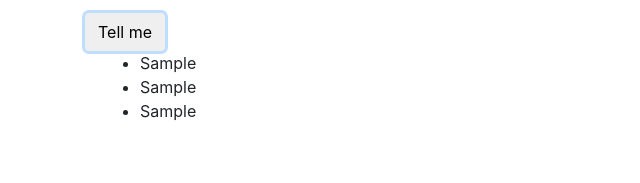
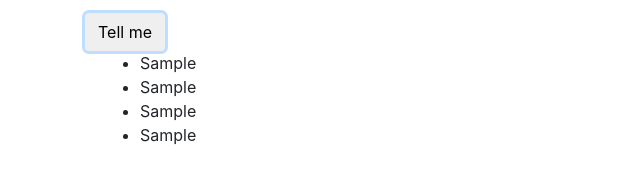
Before and after one commit to codemargaret/awesome-things, a plain HTML site: page index.html in a window 1280 px wide. Both pictures are taken after typing "Sample", "Sample", "Sample", "Sample" into the empty fields and a click on the button "Tell me". Shown: the part 383-566 px from the top of the page, 0-640 px from the left. Drawn offline with Linux system fonts and the light colour scheme.

Commit message:
capture and show final survey answer

```diff
--- a/index.html
+++ b/index.html
@@ -11,7 +11,6 @@
     <div class="container">
       <div class="row">
         <div class="col-md-4">
-
 
       <h1>Awesome Things!</h1>
       <form id="awesome">
@@ -42,6 +41,7 @@
               <li><span id="item1"></span></li>
               <li><span id="item2"></span></li>
               <li><span id="item3"></span></li>
+              <li><span id="item4"></span></li>
             </ul>
           </div>
         </div>
--- a/js/scripts.js
+++ b/js/scripts.js
@@ -8,10 +8,11 @@ $(document).ready(function(){
 
     var arrayOne = [foodInput, animalInput, colorInput, bookInput];
     var arrayTwo = [];
-    arrayTwo.push(arrayOne[1],arrayOne[0],arrayOne[2]);
+    arrayTwo.push(arrayOne[1],arrayOne[0],arrayOne[2],arrayOne[3]);
     $("#things").show();
     $("#item1").text(arrayTwo[0]);
     $("#item2").text(arrayTwo[1]);
     $("#item3").text(arrayTwo[2]);
+    $("#item4").text(arrayTwo[3]);
   });
 });
```
